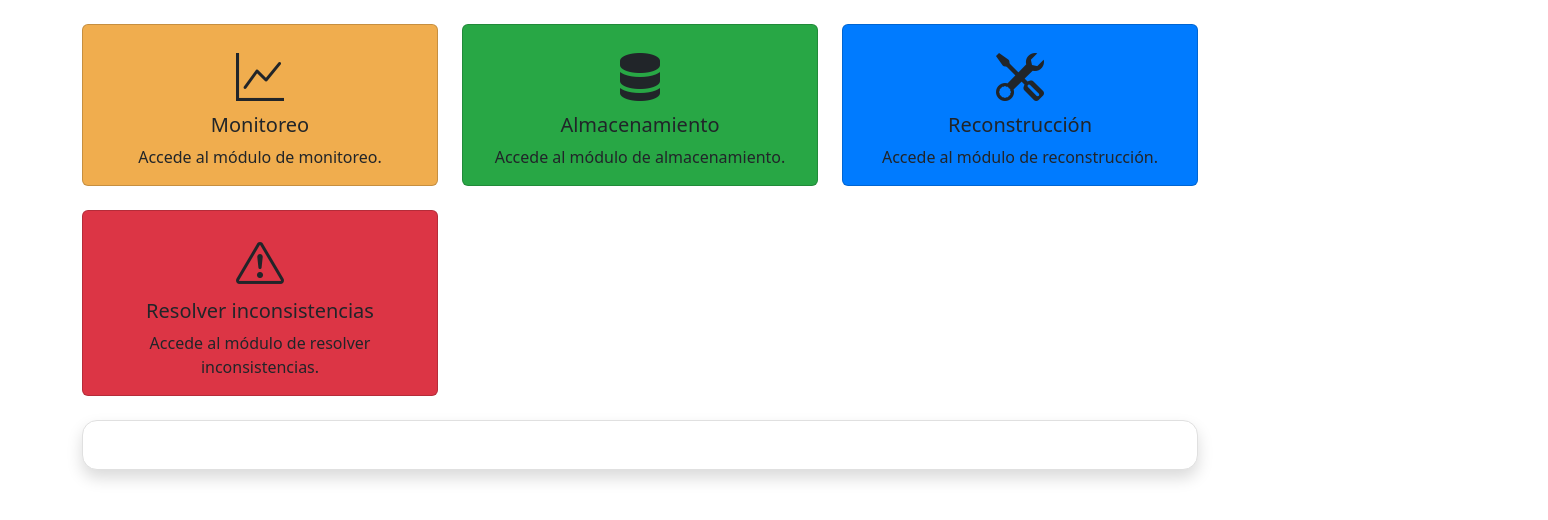
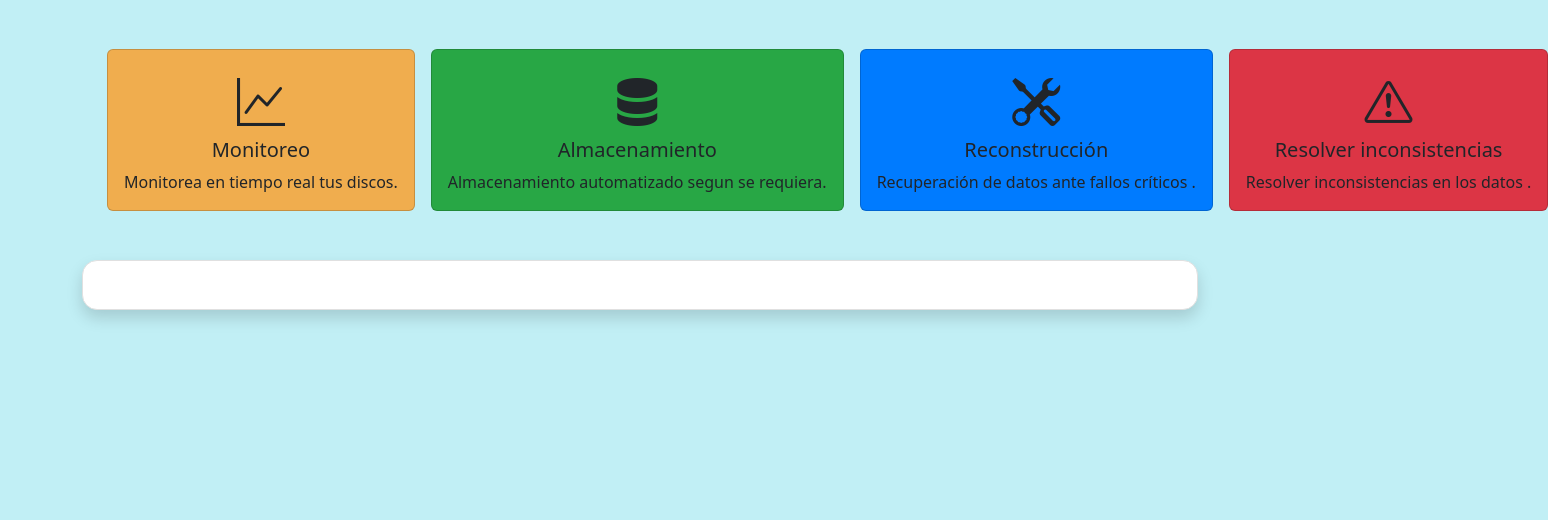
Before and after one commit to SPEREZB/monitoring-app, a React (Create React App) app: page / in a window 1280 px wide. Shown: the top 520 px of the page, 1548 px wide, since content can reach past the window. Built offline with nearby package versions, Linux system fonts and the light colour scheme; no server answers.

Commit message:
Mejora de interfaz

```diff
--- a/src/App.css
+++ b/src/App.css
@@ -37,8 +37,29 @@
   }
 }
 
+.card-hover {
+  transition: transform 0.3s ease-in-out, box-shadow 0.3s ease-in-out;
+}
 
 .card-hover:hover {
   transform: scale(1.05);
   box-shadow: 0 4px 8px rgba(0, 0, 0, 0.2);
+  z-index: 1;
 }
+
+.scroll-container {
+  display: flex;
+  padding-bottom: 10px;
+  padding: 25px;
+}
+
+.scroll-container .card-column {
+  min-width: 300px;
+  margin-right: 16px;
+  flex-shrink: 0;
+  position: relative;
+}
+
+body{
+  background-color: #f0f8ff;
+}
--- a/src/App.js
+++ b/src/App.js
@@ -28,47 +28,45 @@ const CardItem = ({ title, iconClass, description, link, color }) => {
 const App = () => {
   return (
     <Router>
-      <Container className="mt-4">
-        <Row>
-        <Col md={4} className="mb-4">
+ <Container  className="mt-4">
+ <div className="scroll-container">
+    <div className="card-column">
       <CardItem
         title="Monitoreo"
         iconClass="bi bi-graph-up"
-            description="Accede al módulo de monitoreo."
+        description="Monitorea en tiempo real tus discos."
         link="/mantenimiento"
         color="#f0ad4e"
       />
-        </Col>
-        <Col md={4}>
+    </div>
+    <div className="card-column">
       <CardItem
         title="Almacenamiento"
         iconClass="bi bi-server"
-            description="Accede al módulo de almacenamiento."
+        description="Almacenamiento automatizado segun se requiera."
         link="/almacenamiento"
         color="#28a745"
       />
-        </Col>
-        <Col md={4}>
+    </div>
+    <div className="card-column">
       <CardItem
         title="Reconstrucción"
         iconClass="bi bi-tools"
-            description="Accede al módulo de reconstrucción."
+        description="Recuperación de datos ante fallos críticos ."
         link="/codificador"
         color="#007bff"
       />
-        </Col>
-        <Col md={4}>
+    </div>
+    <div className="card-column">
       <CardItem
         title="Resolver inconsistencias"
         iconClass="bi bi-exclamation-triangle"
-            description="Accede al módulo de resolver inconsistencias."
+        description="Resolver inconsistencias en los datos ."
         link="/resolver-inconsistencias"
         color="#dc3545"
       />
-        </Col>
-
-        </Row>
-
+    </div>
+  </div>
   <Card className="p-4 shadow mt-4" style={{ borderRadius: '15px', borderColor: '#e0e0e0' }}>
     <Routes>
       <Route path="/mantenimiento" element={<Mantenimiento />} />
@@ -77,6 +75,7 @@ const App = () => {
     </Routes>
   </Card>
 </Container>
+
     </Router>
   );
 };
--- a/src/index.css
+++ b/src/index.css
@@ -1,3 +1,10 @@
+html, body, #root {
+  height: 100%;
+  margin: 0;
+  padding: 0;
+  background-color: #c1eff5;
+}
+
 body {
   margin: 0;
   font-family: -apple-system, BlinkMacSystemFont, 'Segoe UI', 'Roboto', 'Oxygen',
@@ -7,6 +14,12 @@ body {
   -moz-osx-font-smoothing: grayscale;
 }
 
+#root {
+  background-color: #c1eff5;
+  margin: 0;
+  padding: 0;
+}
+
 code {
   font-family: source-code-pro, Menlo, Monaco, Consolas, 'Courier New',
     monospace;
--- a/src/index.js
+++ b/src/index.js
@@ -9,9 +9,9 @@ import reportWebVitals from './reportWebVitals';
 
 const root = ReactDOM.createRoot(document.getElementById('root'));
 root.render(
-  <React.StrictMode>
-    <App />
-  </React.StrictMode>
+<React.StrictMode>
+   <App />
+</React.StrictMode>
 );
 
 // If you want to start measuring performance in your app, pass a function
```
Also changed, not shown: src/components/Mantenimiento.js (+125 -55 lines). Lines whose indentation alone changed are shown as unchanged.
